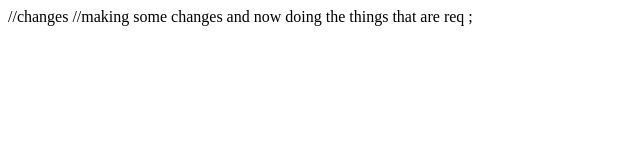
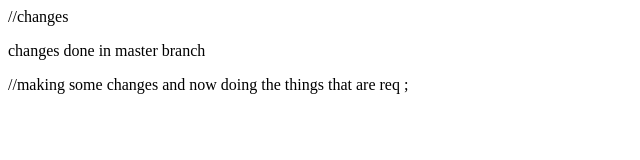
Before and after one commit to P-Sanyam/GitAssignment, a plain HTML site: page index.html in a window 1280 px wide. Shown: the whole page, without its empty margins (0-640 px from the left). Drawn offline with Linux system fonts and the light colour scheme.

Commit message:
master branch is stable and doesn’t test new features

```diff
--- a/index.html
+++ b/index.html
@@ -7,6 +7,7 @@
 </head>
 <body>
     //changes
+    <p>changes done in master branch</p>
     //making some changes and now doing the things that are req ;
 </body>
 </html>
```
